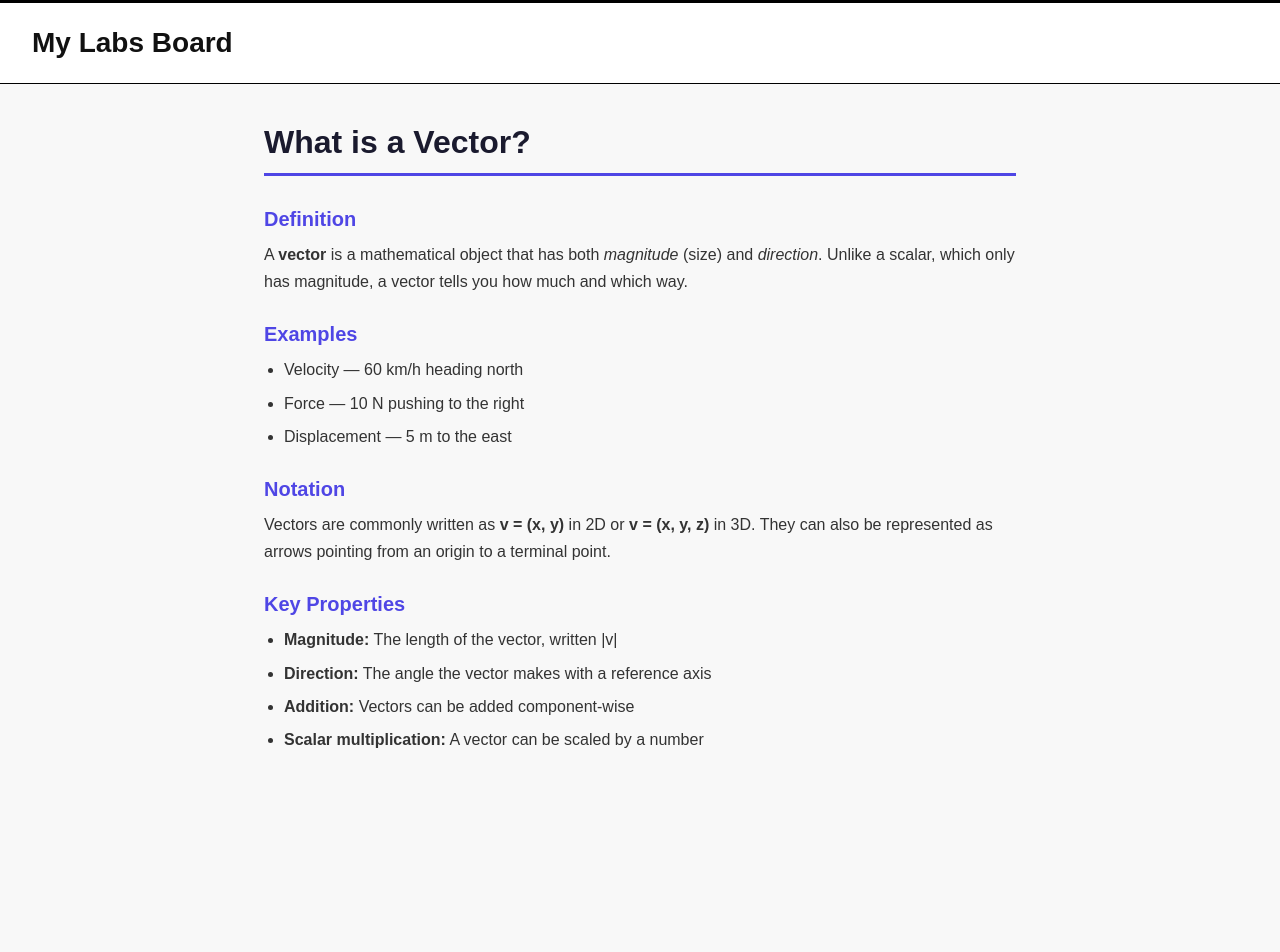
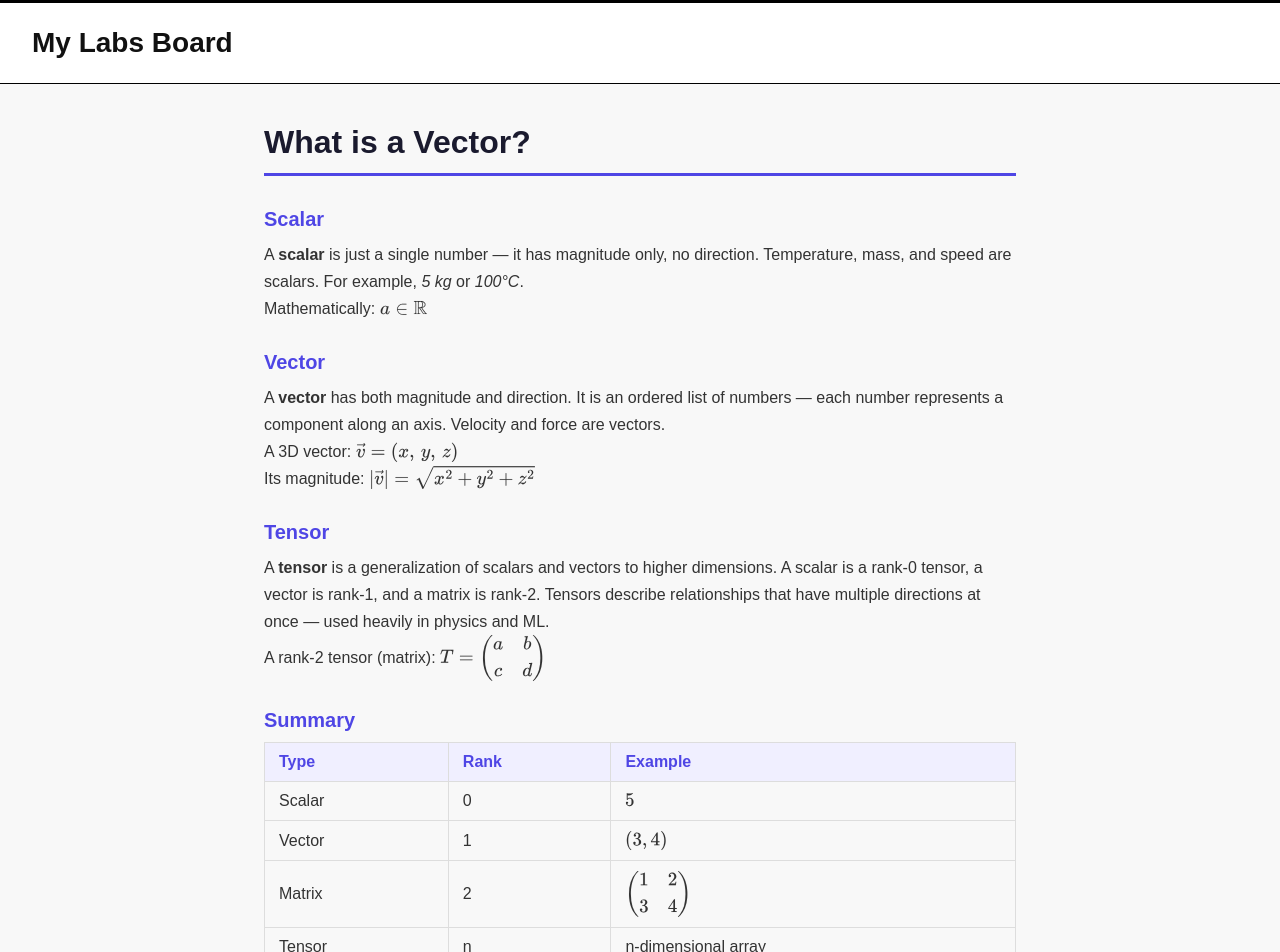
Before and after one commit to namansisodia11/try-my-labs-frontend, a React (Create React App) app: page /learning/machine-learning/what-is-vector in a window 1280 px wide. Shown: the top 952 px of the page. Before the commit the page ends 800 px from the top, so only its background shows below. Built offline with nearby package versions, Linux system fonts and the light colour scheme.

Commit message:
added what is vector content

```diff
--- a/public/index.html
+++ b/public/index.html
@@ -4,6 +4,13 @@
     <meta charset="utf-8" />
     <meta name="viewport" content="width=device-width, initial-scale=1" />
     <title>Try My Labs</title>
+    <script>
+      window.MathJax = {
+        tex: { inlineMath: [['$', '$'], ['\\(', '\\)']] },
+        svg: { fontCache: 'global' }
+      };
+    </script>
+    <script src="https://cdn.jsdelivr.net/npm/mathjax@3/es5/tex-svg.js" async></script>
   </head>
   <body>
     <div id="root"></div>
--- a/src/learning/machine-learning/vector/WhatIsVector.css
+++ b/src/learning/machine-learning/vector/WhatIsVector.css
@@ -39,3 +39,24 @@
 .vector-section li {
   margin-bottom: 6px;
 }
+
+.vector-table {
+  width: 100%;
+  border-collapse: collapse;
+  margin-top: 10px;
+}
+
+.vector-table th,
+.vector-table td {
+  text-align: left;
+  padding: 10px 14px;
+  border: 1px solid #ddd;
+  font-size: 1rem;
+  color: #333;
+}
+
+.vector-table th {
+  background: #f0efff;
+  color: #4f46e5;
+  font-weight: 600;
+}
--- a/src/learning/machine-learning/vector/WhatIsVector.js
+++ b/src/learning/machine-learning/vector/WhatIsVector.js
@@ -1,54 +1,80 @@
-import React from 'react';
+import React, { useEffect } from 'react';
 import './WhatIsVector.css';
 
 function WhatIsVector() {
+  useEffect(() => {
+    if (window.MathJax) {
+      window.MathJax.typesetPromise();
+    }
+  }, []);
+
   return (
     <div className="vector-container">
       <h1 className="vector-title">What is a Vector?</h1>
 
       <section className="vector-section">
-        <h2>Definition</h2>
+        <h2>Scalar</h2>
         <p>
-          A <strong>vector</strong> is a mathematical object that has both
-          <em> magnitude</em> (size) and <em>direction</em>. Unlike a scalar, which only has
-          magnitude, a vector tells you how much and which way.
+          A <strong>scalar</strong> is just a single number — it has magnitude only, no direction.
+          Temperature, mass, and speed are scalars. For example, <em>5 kg</em> or <em>100°C</em>.
         </p>
+        <p>{'Mathematically: $a \\in \\mathbb{R}$'}</p>
       </section>
 
       <section className="vector-section">
-        <h2>Examples</h2>
-        <ul>
-          <li>Velocity — 60 km/h heading north</li>
-          <li>Force — 10 N pushing to the right</li>
-          <li>Displacement — 5 m to the east</li>
-        </ul>
+        <h2>Vector</h2>
+        <p>
+          A <strong>vector</strong> has both magnitude and direction. It is an ordered list of
+          numbers — each number represents a component along an axis. Velocity and force are
+          vectors.
+        </p>
+        <p>{'A 3D vector: $\\vec{v} = (x,\\, y,\\, z)$'}</p>
+        <p>{'Its magnitude: $|\\vec{v}| = \\sqrt{x^2 + y^2 + z^2}$'}</p>
       </section>
 
       <section className="vector-section">
-        <h2>Notation</h2>
+        <h2>Tensor</h2>
         <p>
-          Vectors are commonly written as <strong>v = (x, y)</strong> in 2D or{' '}
-          <strong>v = (x, y, z)</strong> in 3D. They can also be represented as arrows pointing from
-          an origin to a terminal point.
+          A <strong>tensor</strong> is a generalization of scalars and vectors to higher dimensions.
+          A scalar is a rank-0 tensor, a vector is rank-1, and a matrix is rank-2. Tensors describe
+          relationships that have multiple directions at once — used heavily in physics and ML.
         </p>
+        <p>{'A rank-2 tensor (matrix): $T = \\begin{pmatrix} a & b \\\\ c & d \\end{pmatrix}$'}</p>
       </section>
 
       <section className="vector-section">
-        <h2>Key Properties</h2>
-        <ul>
-          <li>
-            <strong>Magnitude:</strong> The length of the vector, written |v|
-          </li>
-          <li>
-            <strong>Direction:</strong> The angle the vector makes with a reference axis
-          </li>
-          <li>
-            <strong>Addition:</strong> Vectors can be added component-wise
-          </li>
-          <li>
-            <strong>Scalar multiplication:</strong> A vector can be scaled by a number
-          </li>
-        </ul>
+        <h2>Summary</h2>
+        <table className="vector-table">
+          <thead>
+            <tr>
+              <th>Type</th>
+              <th>Rank</th>
+              <th>Example</th>
+            </tr>
+          </thead>
+          <tbody>
+            <tr>
+              <td>Scalar</td>
+              <td>0</td>
+              <td>{'$5$'}</td>
+            </tr>
+            <tr>
+              <td>Vector</td>
+              <td>1</td>
+              <td>{'$(3, 4)$'}</td>
+            </tr>
+            <tr>
+              <td>Matrix</td>
+              <td>2</td>
+              <td>{'$\\begin{pmatrix} 1 & 2 \\\\ 3 & 4 \\end{pmatrix}$'}</td>
+            </tr>
+            <tr>
+              <td>Tensor</td>
+              <td>n</td>
+              <td>n-dimensional array</td>
+            </tr>
+          </tbody>
+        </table>
       </section>
     </div>
   );
```
